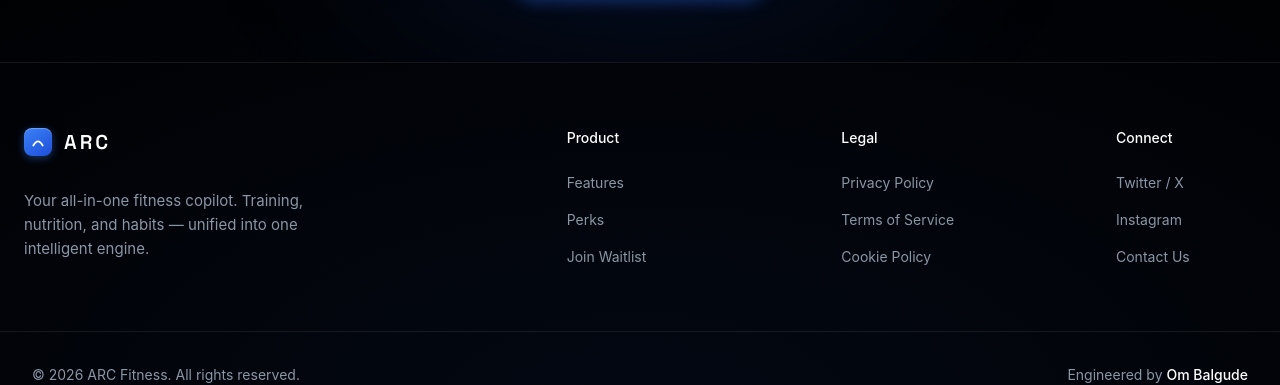
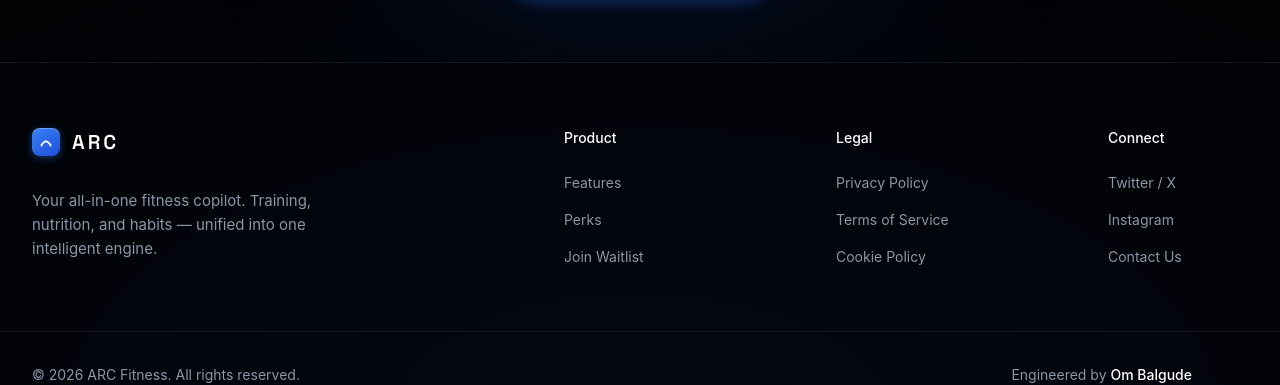
Before and after one commit to ombalgude/ARC, a Next.js app in the folder apps/web/: page / in a window 1280 px wide. Shown: the part 2848-3233 px from the top of the page. Built offline with nearby package versions, Linux system fonts and the light colour scheme; no server answers; the database is empty.

Commit message:
feat(footer) : styling improved

```diff
--- a/apps/web/app/coming-soon/Footer.tsx
+++ b/apps/web/app/coming-soon/Footer.tsx
@@ -159,7 +159,7 @@ export default function LandingFooter(): React.JSX.Element {
         style={{
           maxWidth: "1400px",
           margin: "0 auto",
-          padding: "4rem 1.5rem",
+          padding: "4rem 2rem",
           display: "flex",
           flexWrap: "wrap",
           gap: "4rem",
@@ -249,7 +249,7 @@ export default function LandingFooter(): React.JSX.Element {
       </div>
 
       {/* Bottom Bar */}
-      <div style={{ borderTop: "1px solid rgba(255,255,255,0.08)", padding: "2rem 0" }}>
+      <div style={{ borderTop: "1px solid rgba(255,255,255,0.08)", padding: "2rem 0rem" }}>
         <div
           style={{
             maxWidth: "1400px",
@@ -273,6 +273,7 @@ export default function LandingFooter(): React.JSX.Element {
               target="_blank"
               rel="noopener noreferrer"
               className="creator-link"
+              style={{ marginRight: "3.5rem" }}
             >
               Om Balgude
             </a>
```
